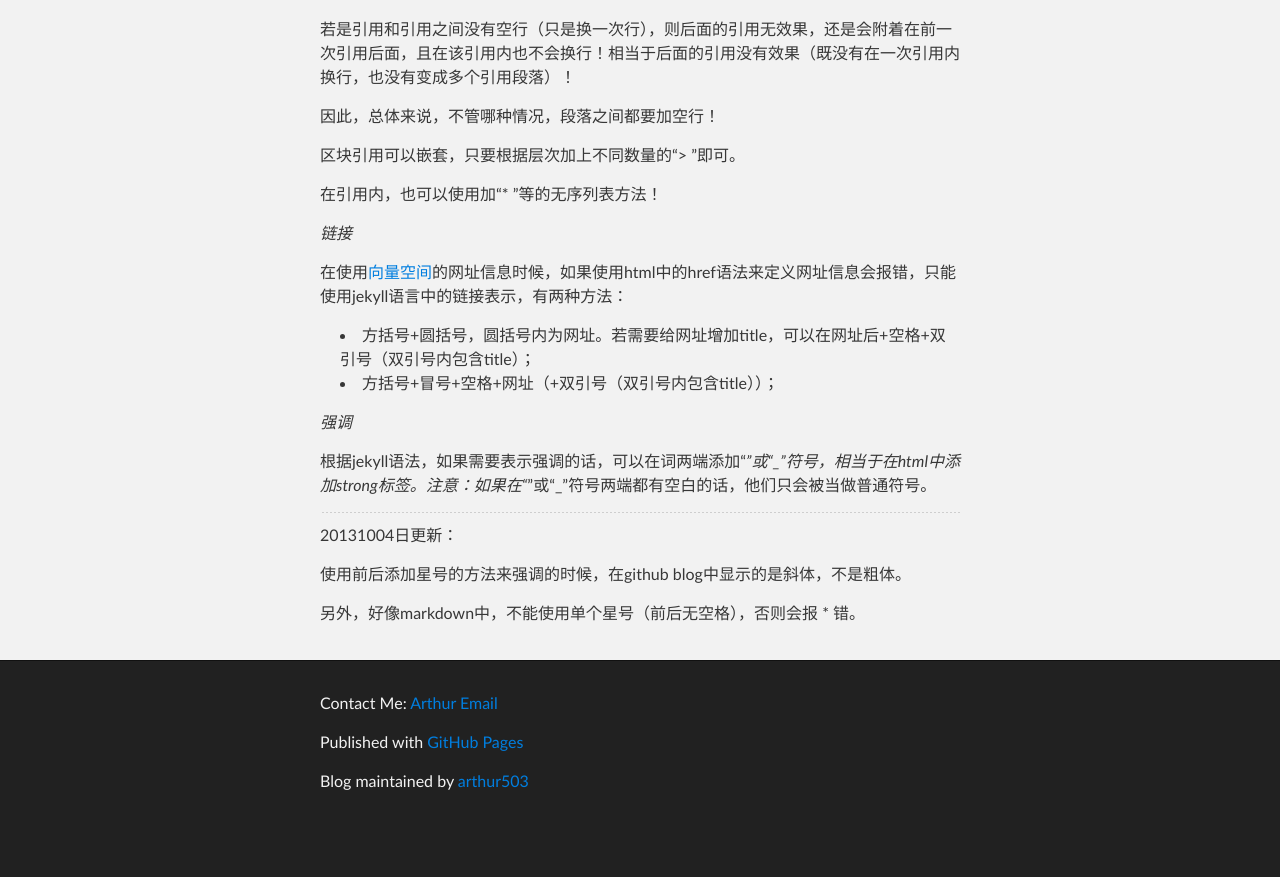
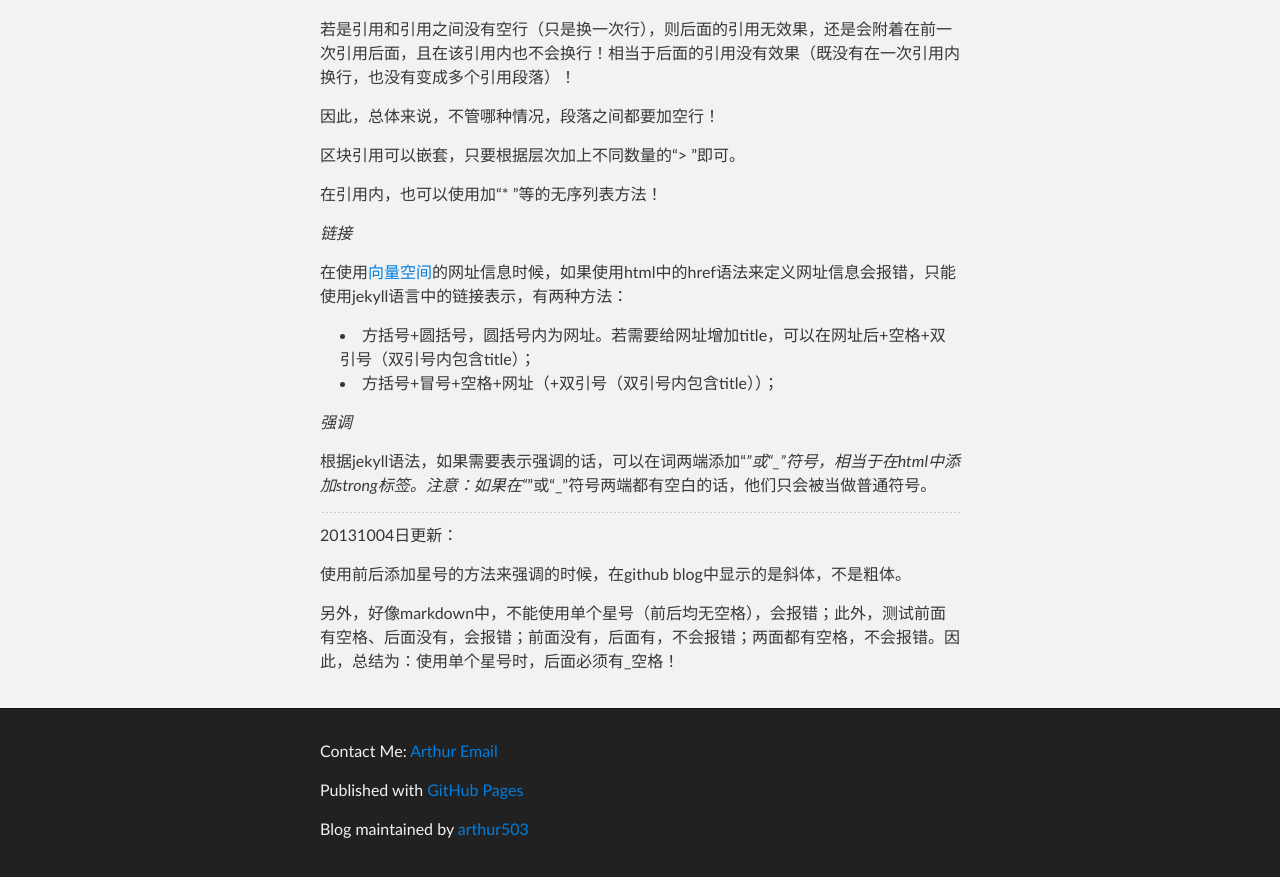
Before and after one commit to arthur503/blog, a Jekyll site: the page built from _posts/technology/2013-09-25-learn-css-and-jekyll.md, in a window 1280 px wide and 900 px high, scrolled down 2769 px. Shown: the top 877 px of the window. Built offline with Jekyll 4.4.1, drawn with Linux system fonts in a browser that asks for light colours; before the commit the page ends 3621 px from its top, so only the background shows below that.

Commit message:
new post

```diff
--- a/_posts/technology/2013-09-25-learn-css-and-jekyll.md
+++ b/_posts/technology/2013-09-25-learn-css-and-jekyll.md
@@ -114,4 +114,4 @@ jekyll中，可以使用“数字+.+空格”来表示有序列表。并且，
 
 使用前后添加星号的方法来强调的时候，在github blog中显示的是斜体，不是粗体。
 
-另外，好像markdown中，不能使用单个星号（前后无空格），否则会报 * 错。
+另外，好像markdown中，不能使用单个星号（前后均无空格），会报错；此外，测试前面有空格、后面没有，会报错；前面没有，后面有，不会报错；两面都有空格，不会报错。因此，总结为：使用单个星号时，后面必须有_空格！
```
